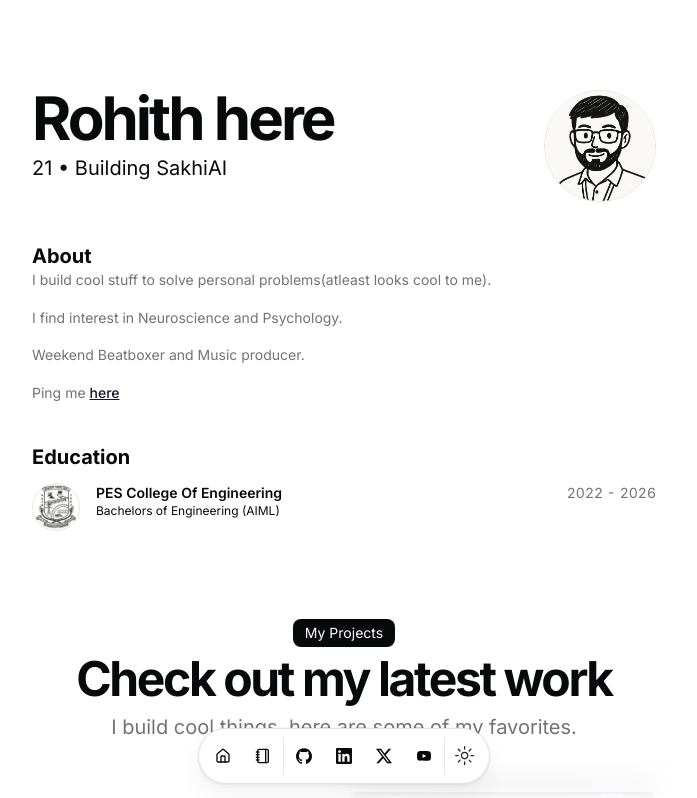
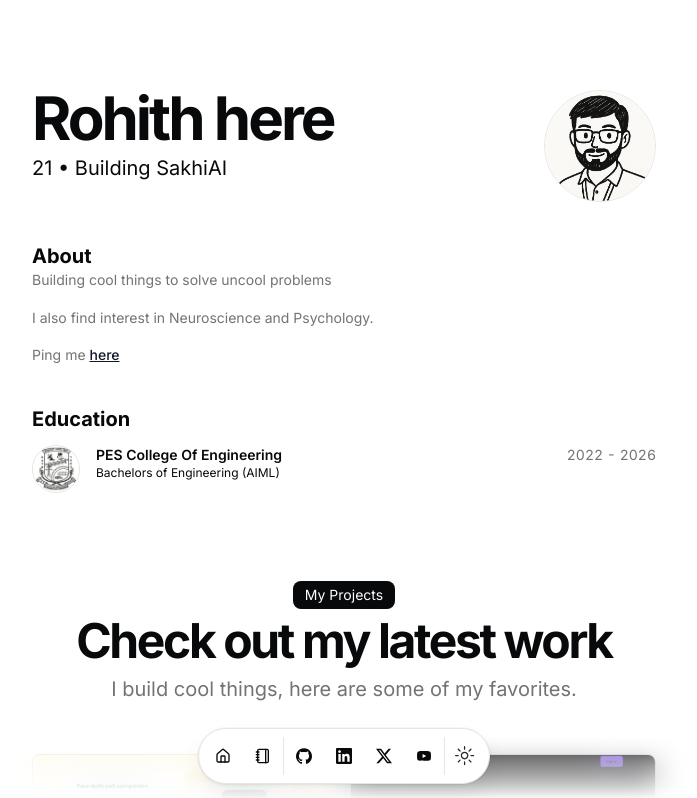
Before and after one commit to therohithborana/portfolioo, a Next.js app: page / in a window 1280 px wide. Shown: the top 798 px of the page, without its empty margins (296-993 px from the left). Built offline with nearby package versions, Linux system fonts and the light colour scheme.

Commit message:
edited title

```diff
--- a/src/data/resume.tsx
+++ b/src/data/resume.tsx
@@ -9,11 +9,10 @@ export const DATA = {
   locationLink: "",
   description:
     "21 • Building SakhiAI",
-  summary: `I build cool stuff to solve personal problems(atleast looks cool to me).
+  summary: `Building cool things to solve uncool problems
 
+  I also find interest in Neuroscience and Psychology. \n
 
-  I find interest in Neuroscience and Psychology. \n
-  Weekend Beatboxer and Music producer.
 
   Ping me [here](mailto:boranarohith07@gmail.com) `,
 
```
